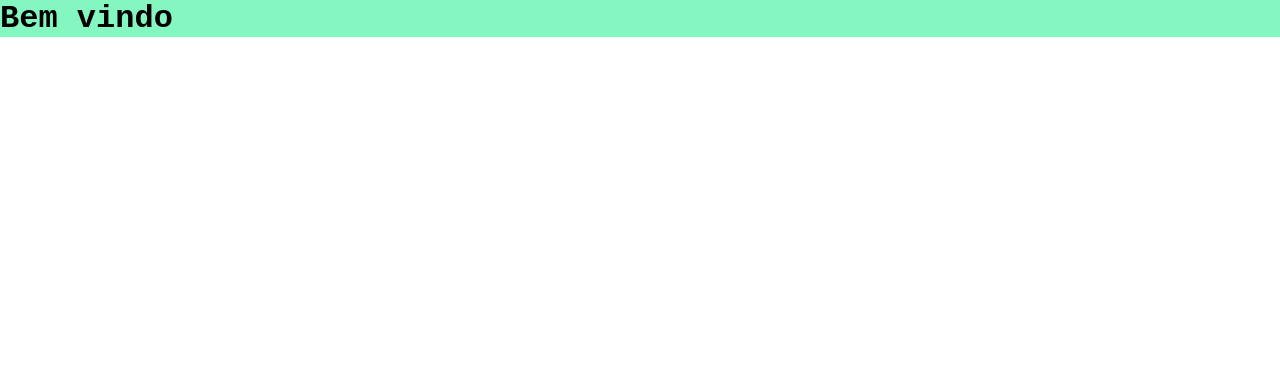
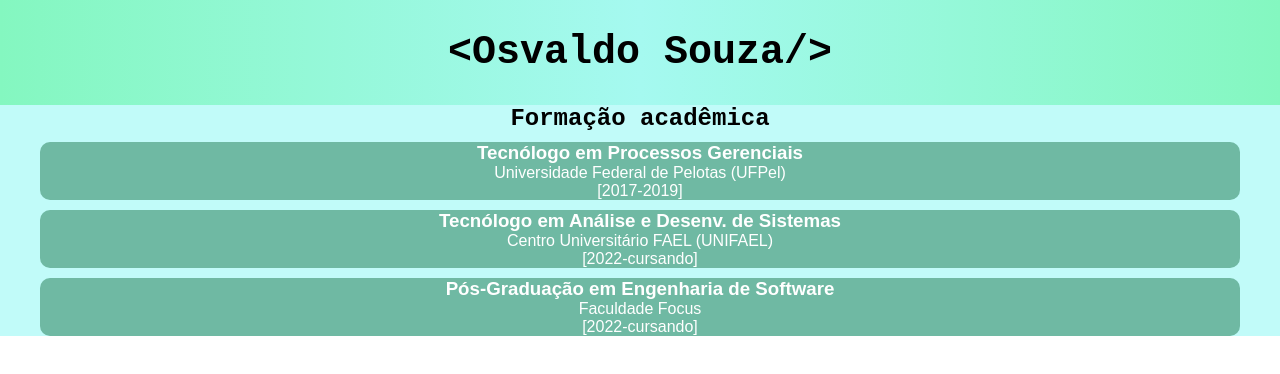
Before and after one commit to osvaldo53/portfolio, a plain HTML site: page index.html in a window 1280 px wide. Drawn offline with Linux system fonts and the light colour scheme; a script that the page names is missing.

Commit message:
atualizei

```diff
--- a/index.html
+++ b/index.html
@@ -8,7 +8,34 @@
     <link rel="stylesheet" href="style/style.css">
 </head>
 <body>
-    <h1 id="titulo-principal">Bem vindo </h1>
+    <header>
+        <h1 id="titulo-principal">&ltOsvaldo Souza/&gt </h1>
+    </header>
+
+    <section id="formacao-academica">
+        <h2>Formação acadêmica</h2>
+
+        <div class="card-formacao">
+            <h3>Tecnólogo em Processos Gerenciais</h3>
+            <p>Universidade Federal de Pelotas (UFPel)</p>
+            <p>[2017-2019]</p>
+        </div>
+
+        <div class="card-formacao">
+            <h3>Tecnólogo em Análise e Desenv. de Sistemas</h3>
+            <p>Centro Universitário FAEL (UNIFAEL)</p>
+            <p>[2022-cursando]</p>
+        </div>
+
+        <div class="card-formacao">
+            <h3>Pós-Graduação em Engenharia de Software</h3>
+            <p>Faculdade Focus</p>
+            <p>[2022-cursando]</p>
+        </div>
+
+
+    </section>
+
 
     <script src="script/main.js"></script>
 </body>
--- a/script/main.js
+++ /dev/null
@@ -1 +0,0 @@
-alert("");
--- a/style/style.css
+++ b/style/style.css
@@ -17,8 +17,30 @@
     --cor5: #c1fbf9;
 }
 
-body > #titulo-principal {
-    background-color: var(--cor3);
+header > #titulo-principal {
+    background-image: linear-gradient(to right, var(--cor3), var(--cor4), var(--cor3)) ;
     font-family: var(--fonte-titulo);
-    color: rgb(0, 0, 0);
+    font-size: 2.5em;
+    color: black;
+    text-align: center;
+    padding: 30px;
 }
+
+#formacao-academica {
+    background-color: var(--cor5);
+    text-align: center;
+}
+
+.card-formacao {
+    background-color: var(--cor2);
+    color: white;
+    text-align: center;
+    font-family: Arial, Helvetica, sans-serif;
+    border-radius: 10px;
+    margin: 10px 40px;
+
+}
+
+#formacao-academica h2 {
+    font-family: var(--fonte-titulo);
+}
```
